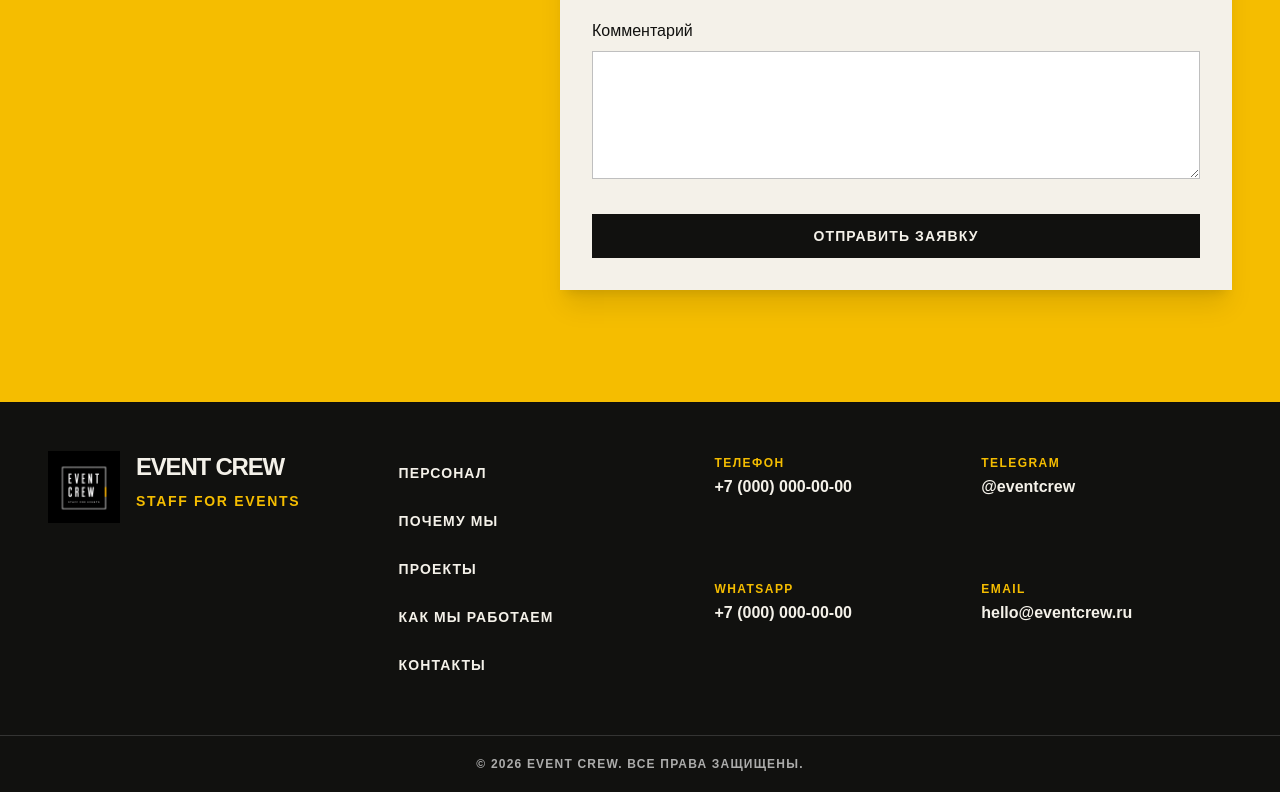
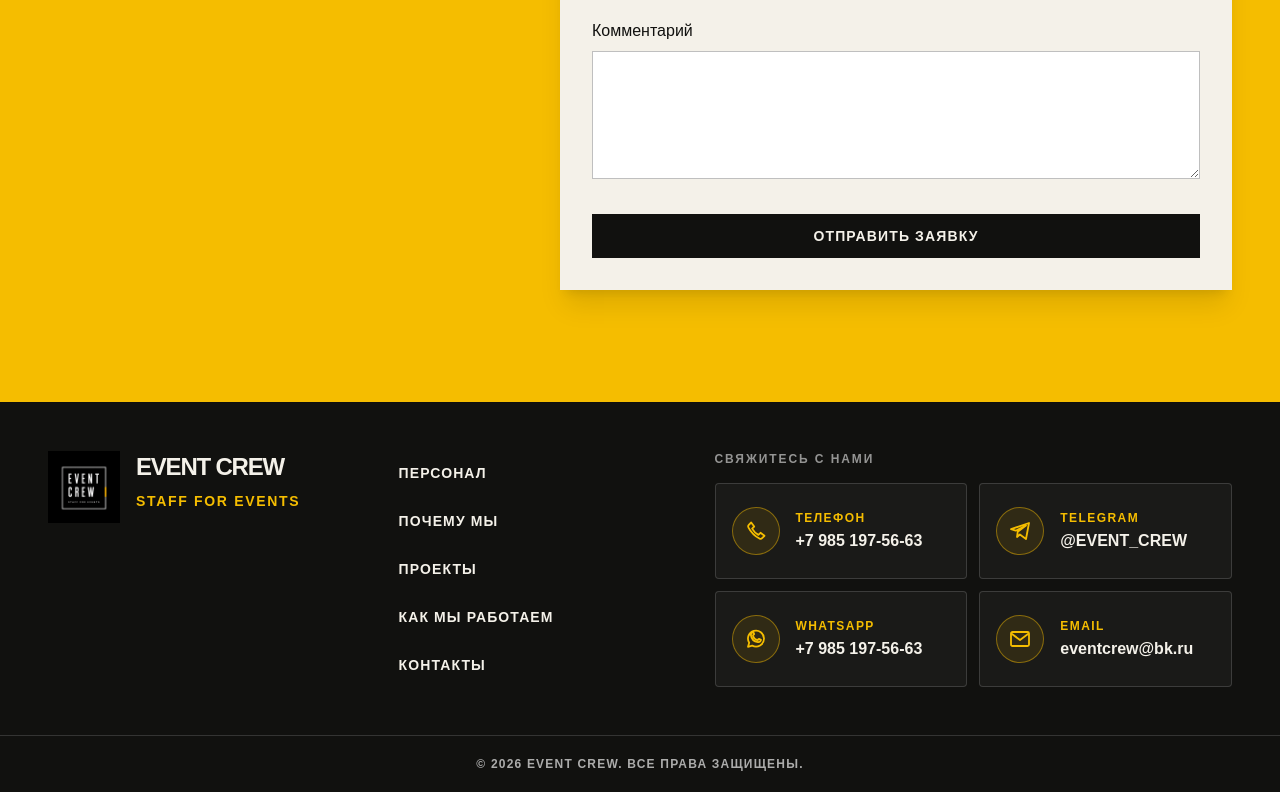
Before and after one commit to emolit/event-crew, a Next.js app: page / in a window 1280 px wide. Shown: the part 4242-5034 px from the top of the page. Built offline with nearby package versions, Linux system fonts and the light colour scheme; no server answers.

Commit message:
feat: add verified footer contacts

```diff
--- a/components/Footer.tsx
+++ b/components/Footer.tsx
@@ -1,5 +1,50 @@
 import Image from "next/image";
 import { siteConfig } from "@/data/site";
+
+function ContactIcon({ type }: { type: "phone" | "telegram" | "whatsapp" | "email" }) {
+  const commonProps = {
+    "aria-hidden": true,
+    className: "size-6",
+    fill: "none",
+    stroke: "currentColor",
+    strokeLinecap: "round" as const,
+    strokeLinejoin: "round" as const,
+    strokeWidth: 1.8,
+    viewBox: "0 0 24 24",
+  };
+
+  if (type === "phone") {
+    return (
+      <svg {...commonProps}>
+        <path d="M7.2 3.5 4.8 5.9c-.7.7-.8 1.8-.3 2.7a25.7 25.7 0 0 0 10.9 10.9c.9.5 2 .4 2.7-.3l2.4-2.4-4-3-2.1 2.1a17.4 17.4 0 0 1-6.3-6.3l2.1-2.1-3-4Z" />
+      </svg>
+    );
+  }
+
+  if (type === "telegram") {
+    return (
+      <svg {...commonProps}>
+        <path d="m21 4-3 16-6.1-4.5L9 18l.7-5.2L18 6.5 7.7 11.7 3 10.2 21 4Z" />
+      </svg>
+    );
+  }
+
+  if (type === "whatsapp") {
+    return (
+      <svg {...commonProps}>
+        <path d="M20 11.6a8 8 0 0 1-11.8 7l-4.2 1.2 1.2-4A8 8 0 1 1 20 11.6Z" />
+        <path d="M9 8.3c.5 2.6 2.1 4.2 4.7 4.7l1.2-1.2 2.1 1c-.4 1.7-1.5 2.5-3.1 2.3-3.8-.5-6.5-3.2-7-7-.2-1.6.6-2.7 2.3-3.1l1 2.1L9 8.3Z" />
+      </svg>
+    );
+  }
+
+  return (
+    <svg {...commonProps}>
+      <rect height="14" rx="1.5" width="18" x="3" y="5" />
+      <path d="m4 7 8 6 8-6" />
+    </svg>
+  );
+}
 
 export default function Footer() {
   return (
@@ -23,19 +68,33 @@ export default function Footer() {
             ))}
           </ul>
         </nav>
-        <address className="grid gap-4 not-italic sm:grid-cols-2">
+        <div>
+          <p className="mb-4 text-xs font-black uppercase tracking-[0.16em] text-white/55">Свяжитесь с нами</p>
+          <address className="grid gap-3 not-italic sm:grid-cols-2">
             {Object.values(siteConfig.contacts).map((contact) => {
               const isMessenger = contact.label === "Telegram" || contact.label === "WhatsApp";
 
               return (
-              <a className="group min-h-11 rounded-sm py-1 focus-visible:outline-3 focus-visible:outline-offset-4 focus-visible:outline-[color:var(--accent)]" href={contact.href} key={contact.label} rel={isMessenger ? "noopener noreferrer" : undefined} target={isMessenger ? "_blank" : undefined}>
+                <a
+                  className="group flex min-h-24 items-center gap-4 rounded-sm border border-white/15 bg-white/[0.04] px-4 py-4 transition-[background-color,border-color,transform] hover:-translate-y-0.5 hover:border-[color:var(--accent)] hover:bg-white/[0.08] focus-visible:outline-3 focus-visible:outline-offset-4 focus-visible:outline-[color:var(--accent)]"
+                  href={contact.href}
+                  key={contact.label}
+                  rel={isMessenger ? "noopener noreferrer" : undefined}
+                  target={isMessenger ? "_blank" : undefined}
+                >
+                  <span className="grid size-12 shrink-0 place-items-center rounded-full border border-[color:var(--accent)]/45 bg-[color:var(--accent)]/10 text-[color:var(--accent)] transition-colors group-hover:bg-[color:var(--accent)] group-hover:text-[color:var(--foreground)]">
+                    <ContactIcon type={contact.icon} />
+                  </span>
+                  <span className="min-w-0">
                     <span className="block text-xs font-black uppercase tracking-[0.12em] text-[color:var(--accent)]">{contact.label}</span>
-                <span className="mt-1 block text-base font-bold transition-colors group-hover:text-[color:var(--accent)]">{contact.value}</span>
+                    <span className="mt-1 block break-words text-base font-bold leading-snug transition-colors group-hover:text-white">{contact.value}</span>
+                  </span>
                 </a>
               );
             })}
           </address>
         </div>
+      </div>
       <div className="border-t border-white/15 px-5 py-5 text-center text-xs font-bold uppercase tracking-[0.1em] text-white/65 sm:px-8 lg:px-12">© 2026 EVENT CREW. Все права защищены.</div>
     </footer>
   );
--- a/data/site.ts
+++ b/data/site.ts
@@ -7,6 +7,7 @@ export interface ContactItem {
   label: string;
   value: string;
   href: string;
+  icon: "phone" | "telegram" | "whatsapp" | "email";
 }
 
 export interface SiteConfig {
@@ -36,13 +37,9 @@ export const siteConfig = {
     { label: "Контакты", href: "/#contacts" },
   ],
   contacts: {
-    // Demonstrational, not verified business contact.
-    phone: { label: "Телефон", value: "+7 (000) 000-00-00", href: "tel:+70000000000" },
-    // Demonstrational, not verified business contact.
-    telegram: { label: "Telegram", value: "@eventcrew", href: "https://t.me/eventcrew" },
-    // Demonstrational, not verified business contact.
-    whatsapp: { label: "WhatsApp", value: "+7 (000) 000-00-00", href: "https://wa.me/70000000000" },
-    // Demonstrational, not verified business contact.
-    email: { label: "Email", value: "hello@eventcrew.ru", href: "mailto:hello@eventcrew.ru" },
+    phone: { label: "Телефон", value: "+7 985 197-56-63", href: "tel:+79851975663", icon: "phone" },
+    telegram: { label: "Telegram", value: "@EVENT_CREW", href: "https://t.me/EVENT_CREW", icon: "telegram" },
+    whatsapp: { label: "WhatsApp", value: "+7 985 197-56-63", href: "https://wa.me/79851975663", icon: "whatsapp" },
+    email: { label: "Email", value: "eventcrew@bk.ru", href: "mailto:eventcrew@bk.ru", icon: "email" },
   },
 } as const satisfies SiteConfig;
```
Also changed, not shown: 1 other file (tests, documents, lock files or other folders). Lines whose indentation alone changed are shown as unchanged.
